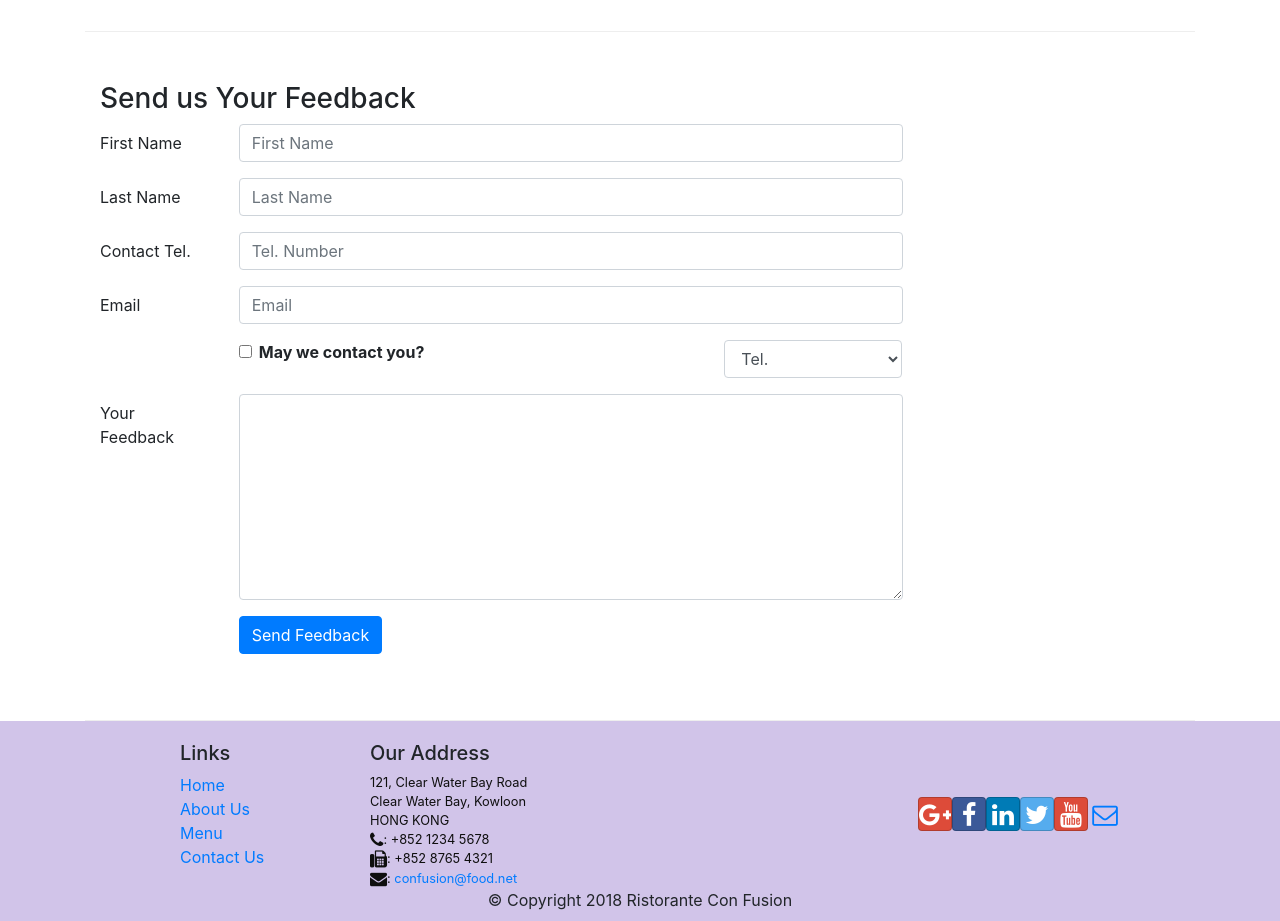
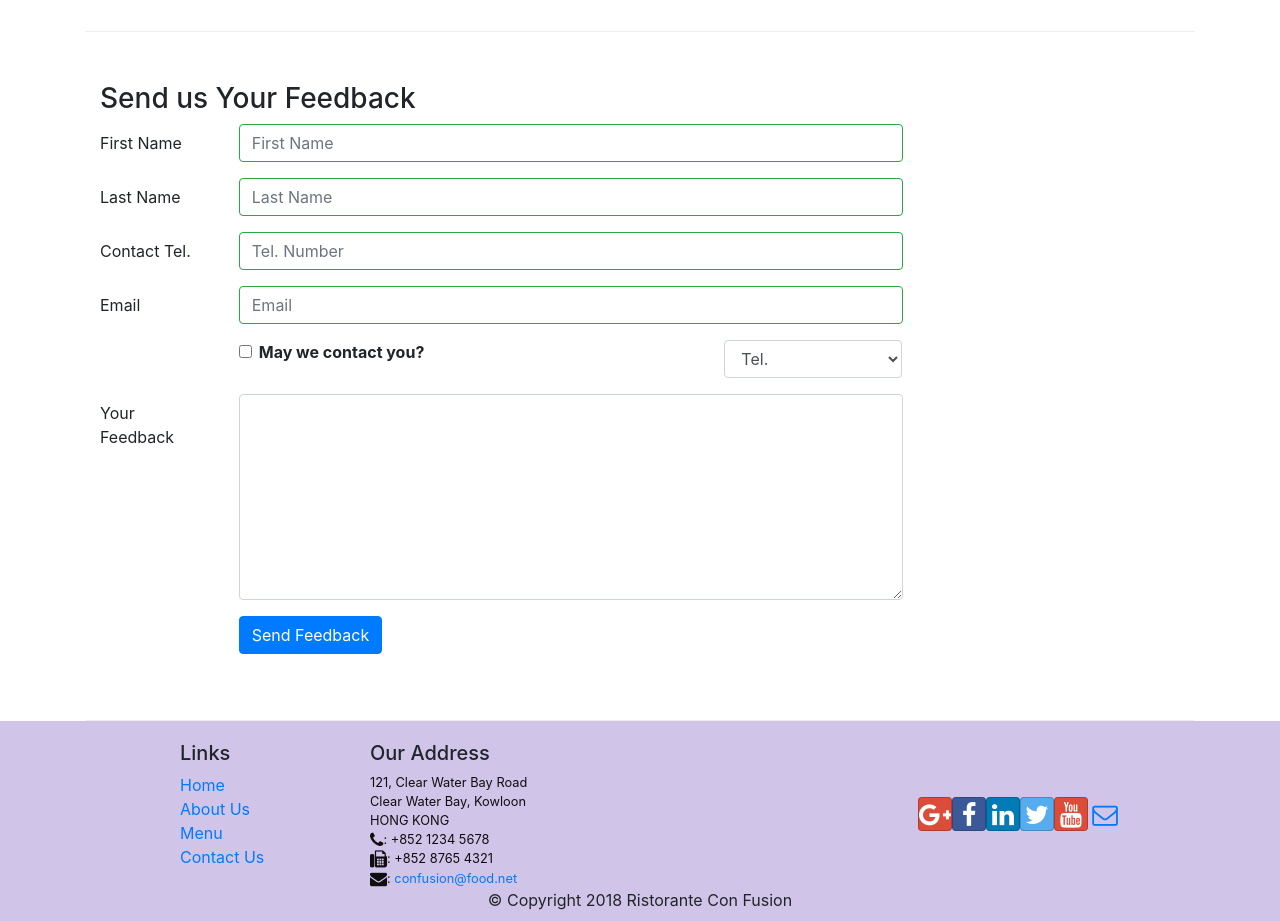
Before and after one commit to visheshshukla/Coursera-React, a React (Create React App) app: page /contactus in a window 1280 px wide. Shown: the part 840-1761 px from the top of the page. Built offline with nearby package versions, Linux system fonts and the light colour scheme.

Commit message:
controlled form validation

```diff
--- a/src/components/ContactComponent.js
+++ b/src/components/ContactComponent.js
@@ -1,23 +1,30 @@
 import React, { Component } from 'react';
-import { Breadcrumb, BreadcrumbItem , Button, Form, FormGroup, Label, Col, Input} from 'reactstrap';
+import { Breadcrumb, BreadcrumbItem, Button, Form, FormGroup, Label, Input, Col, Row, FormFeedback } from 'reactstrap';
 import { Link } from 'react-router-dom';
 
 class Contact extends Component {
 
-    constructor(props){
+    constructor(props) {
         super(props);
 
-        this.state ={
+        this.state = {
             firstname: '',
             lastname: '',
             telnum: '',
             email: '',
             agree: false,
             contactType: 'Tel.',
-            message: ''
+            message: '',
+            touched: {
+                firstname: false,
+                lastname: false,
+                telnum: false,
+                email: false
+            }
         }
         this.handleSubmit = this.handleSubmit.bind(this);
         this.handleInputChange = this.handleInputChange.bind(this);
+        this.handleBlur = this.handleBlur.bind(this);
     }
 
     handleInputChange(event) {
@@ -36,7 +43,42 @@
         event.preventDefault();
     }
 
+    handleBlur = (field) => (evt) => {
+        this.setState({
+            touched: { ...this.state.touched, [field]: true }
+        });
+    }
+
+    validate(firstname, lastname, telnum, email) {
+        const errors = {
+            firstname: '',
+            lastname: '',
+            telnum: '',
+            email: ''
+        };
+
+        if (this.state.touched.firstname && firstname.length < 3)
+            errors.firstname = 'First Name should be >= 3 characters';
+        else if (this.state.touched.firstname && firstname.length > 10)
+            errors.firstname = 'First Name should be <= 10 characters';
+
+        if (this.state.touched.lastname && lastname.length < 3)
+            errors.lastname = 'Last Name should be >= 3 characters';
+        else if (this.state.touched.lastname && lastname.length > 10)
+            errors.lastname = 'Last Name should be <= 10 characters';
+
+        const reg = /^\d+$/;
+        if (this.state.touched.telnum && !reg.test(telnum))
+            errors.telnum = 'Tel. Number should contain only numbers';
+
+        if(this.state.touched.email && email.split('').filter(x => x === '@').length !== 1)
+            errors.email = 'Email should contain a @';
+
+        return errors;
+    }
+
     render(){
+        const errors = this.validate(this.state.firstname, this.state.lastname, this.state.telnum, this.state.email);
         return(
             <div className="container">
                 <div className="row">
@@ -82,27 +124,55 @@
                 <div className="col-12 col-md-9">
                     <Form onSubmit={this.handleSubmit}>
                         <FormGroup row>
-                            <Label htmlFor="firstname" md={2} >First Name</Label>
+                            <Label htmlFor="firstname" md={2}>First Name</Label>
+                                <Col md={10}>
+                                    <Input type="text" id="firstname" name="firstname"
+                                        placeholder="First Name"
+                                        value={this.state.firstname}
+                                        valid={errors.firstname === ''}
+                                        invalid={errors.firstname !== ''}
+                                        onBlur={this.handleBlur('firstname')}
+                                        onChange={this.handleInputChange} />
+                                    <FormFeedback>{errors.firstname}</FormFeedback>
+                                </Col>
+                        </FormGroup>
+                        <FormGroup row>
+                            <Label htmlFor="lastname" md={2}>Last Name</Label>
                             <Col md={10}>
-                                <Input type="text" id="firstname" name="firstname" placeholder="First Name" value={this.state.firstname} onChange={this.handleInputChange}/>
+                                <Input type="text" id="lastname" name="lastname"
+                                    placeholder="Last Name"
+                                    value={this.state.lastname}
+                                    valid={errors.lastname === ''}
+                                    invalid={errors.lastname !== ''}
+                                    onBlur={this.handleBlur('lastname')}
+                                    onChange={this.handleInputChange} />
+                                <FormFeedback>{errors.lastname}</FormFeedback>
                             </Col>
                         </FormGroup>
                         <FormGroup row>
-                            <Label htmlFor="lastname" md={2} >Last Name</Label>
+                            <Label htmlFor="telnum" md={2}>Contact Tel.</Label>
                             <Col md={10}>
-                                <Input type="text" id="lastname" name="lastname" placeholder="Last Name" value={this.state.lastname} onChange={this.handleInputChange}/>
+                                <Input type="tel" id="telnum" name="telnum"
+                                    placeholder="Tel. Number"
+                                    value={this.state.telnum}
+                                    valid={errors.telnum === ''}
+                                    invalid={errors.telnum !== ''}
+                                    onBlur={this.handleBlur('telnum')}
+                                    onChange={this.handleInputChange} />
+                                <FormFeedback>{errors.telnum}</FormFeedback>
                             </Col>
                         </FormGroup>
                         <FormGroup row>
-                            <Label htmlFor="telnum" md={2} >Contact Tel.</Label>
+                            <Label htmlFor="email" md={2}>Email</Label>
                             <Col md={10}>
-                                <Input type="tel" id="telnum" name="telnum" placeholder="Tel. Number" value={this.state.telnum} onChange={this.handleInputChange}/>
-                            </Col>
-                        </FormGroup>
-                        <FormGroup row>
-                            <Label htmlFor="email" md={2} >Email</Label>
-                            <Col md={10}>
-                                <Input type="email" id="email" name="email" placeholder="Email" value={this.state.email} onChange={this.handleInputChange}/>
+                                <Input type="email" id="email" name="email"
+                                    placeholder="Email"
+                                    value={this.state.email}
+                                    valid={errors.email === ''}
+                                    invalid={errors.email !== ''}
+                                    onBlur={this.handleBlur('email')}
+                                    onChange={this.handleInputChange} />
+                                <FormFeedback>{errors.email}</FormFeedback>
                             </Col>
                         </FormGroup>
                         <FormGroup row>
```
